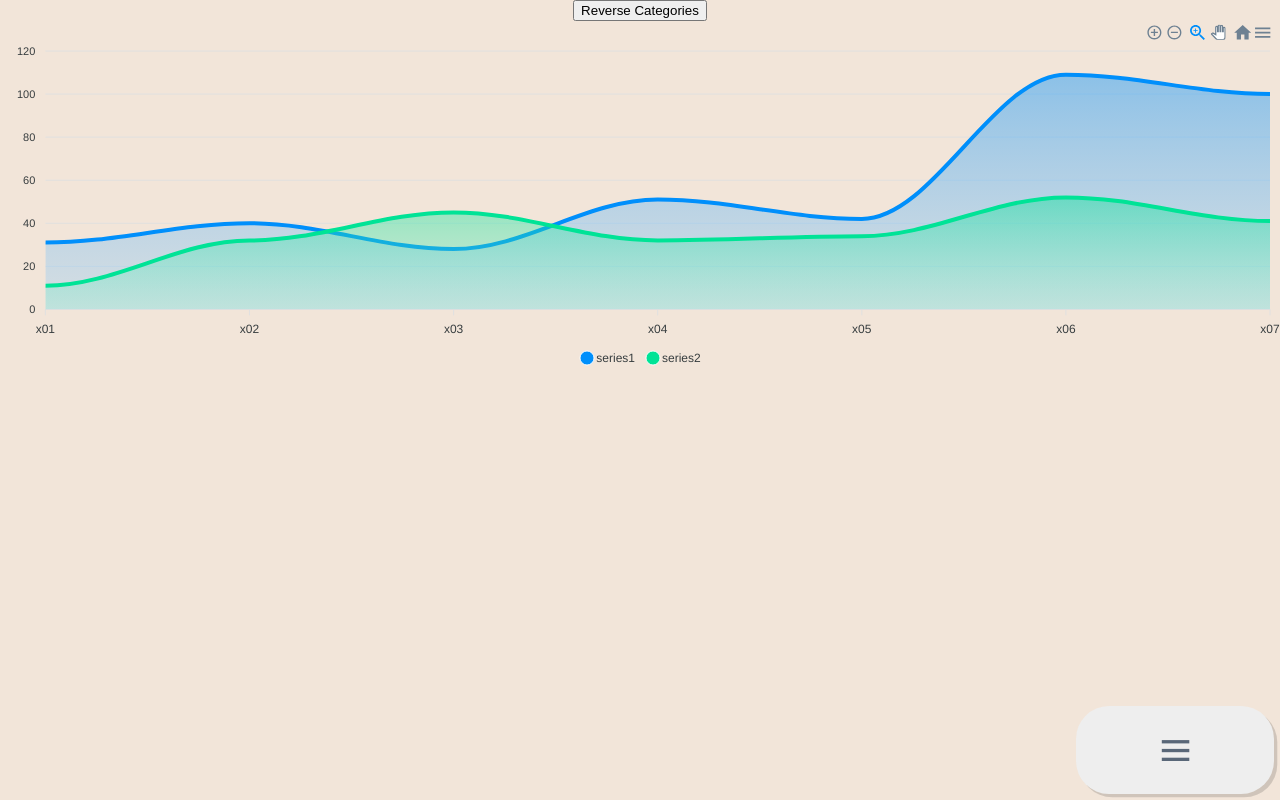
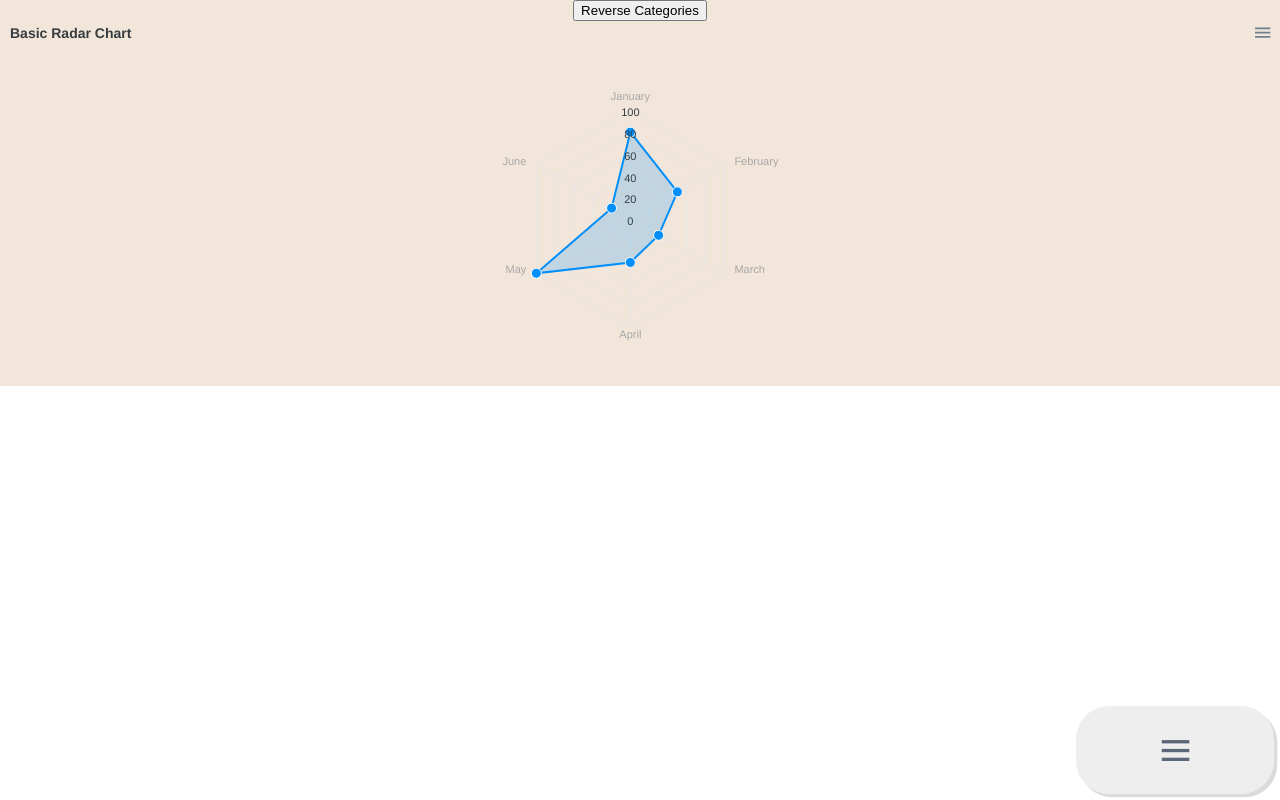
Before and after one commit to JuneHyung/CatList, a React (Create React App) app in the folder FrontEnd/: page /visitChart in a window 1280 px wide. Built offline with nearby package versions, Linux system fonts and the light colour scheme; a web font is replaced by a local one.

Commit message:
feat : CatDetail Page Design, Chart 변경 => Area -> Radar로 변경

```diff
--- a/FrontEnd/src/assets/css/App.scss
+++ b/FrontEnd/src/assets/css/App.scss
@@ -9,6 +9,7 @@
 @import './menu/menu.scss';
 @import './intro/introPage.scss';
 @import './catList/catListPage.scss';
+@import './catList/catDetail.scss';
 @import './catList/avatar.scss';
 
 .App {
@@ -17,7 +18,9 @@
 }
 
 .content-box{
-  height:100vh;
+  max-width:1440px;
+  margin: 0 auto;
+  height:100%;
 }
 
 .ProseMirror {
--- /dev/null
+++ b/FrontEnd/src/assets/css/catList/catDetail.scss
@@ -0,0 +1,23 @@
+.cat-detail-wrap{
+  display:flex;
+  flex:9;
+  padding: 0 1rem;
+  flex-direction: column;
+  .top-info-wrap, .bottom-info-wrap{
+    display:flex;
+    flex-direction: row;
+  }
+  .bottom-info-wrap{
+    .chart-box{
+      display:flex;
+      flex:6;
+    border:1px solid red;
+    }
+    .map-box{
+      display:flex;
+      flex:6;
+    border:1px solid red;
+
+    }
+  }
+}
--- a/FrontEnd/src/componenets/catList/CatDetail.jsx
+++ b/FrontEnd/src/componenets/catList/CatDetail.jsx
@@ -1,6 +1,31 @@
+import { useSelector } from "react-redux";
+import MdiIcon from "../common/MdiIcon";
+import RadarChart from "../chart/RadarChart";
+
 const CatDetailPage = () => {
+  const {selectedCat} = useSelector((state)=>state.cat)
+
   return (
-    <div className="cat-list">detailPage</div>
+    <div className="cat-detail-wrap">
+      <div className="top-info-wrap">
+        <div className="profile-box">
+          <img src={`images/cats/cat${selectedCat.kind_code.replace(/catKind/g, "")}.jpg`} alt="catProfile" />
+        </div>
+        <div className="info-box">
+          <p>품종 : {selectedCat.kind_name}</p>
+          <p>이름 : {selectedCat.cat_name}</p>
+          <p>나이 : {selectedCat.cat_age} 살</p>
+          <p>등록일 : {selectedCat.create_date}</p>
+          <p><MdiIcon name="mdiEye"></MdiIcon>{selectedCat.see}</p>
+        </div>
+      </div>
+      <div className="bottom-info-wrap">
+        <div className="chart-box">
+          <RadarChart />
+        </div>
+        <div className="map-box"></div>
+      </div>
+    </div>
   )
 }
 export default CatDetailPage;
--- a/FrontEnd/src/componenets/chart/AreaChart.jsx
+++ b/FrontEnd/src/componenets/chart/RadarChart.jsx
@@ -5,25 +5,21 @@ import ReactApexChart from 'react-apexcharts';
 const AreaChart = () =>{
 
   const [series, setSeries] = useState([{
-    name: 'series1',
-    data: [31, 40, 28, 51, 42, 109, 100]
-  }, {
-    name: 'series2',
-    data: [11, 32, 45, 32, 34, 52, 41]
+    name: 'Series 1',
+    data: [80, 50, 30, 40, 100, 20],
   }]);
 
   const [options, setOptions] = useState({
     chart: {
       height: 350,
-      type: 'area'
+      type: 'radar',
     },
-    dataLabels: {
-      enabled: false
+    title: {
+      text: 'Basic Radar Chart'
     },
-    stroke: {
-      curve: 'smooth'
-    },
-    xaxis: { categories: ['x01','x02','x03','x04','x05','x06','x07']}
+    xaxis: {
+      categories: ['January', 'February', 'March', 'April', 'May', 'June']
+    }
   })
 
   const changeXAxis = () =>{
@@ -39,7 +35,7 @@ const AreaChart = () =>{
   return (
     <div>
       <button onClick={changeXAxis}>Reverse Categories</button>
-        <ReactApexChart options={options} series={series} type={'area'} height={350}/>
+        <ReactApexChart options={options} series={series} type='radar' height={350}/>
     </div>
   )
 }
--- a/FrontEnd/src/componenets/common/Modal.jsx
+++ b/FrontEnd/src/componenets/common/Modal.jsx
@@ -1,5 +1,3 @@
-import { useSelector } from "react-redux"
-
 const CustomModal = () =>{
   return (
     <div className="block">
--- a/FrontEnd/src/pages/VisitChartPage.jsx
+++ b/FrontEnd/src/pages/VisitChartPage.jsx
@@ -1,8 +1,8 @@
-import AreaChart from "../componenets/chart/AreaChart"
+import RadarChart from "../componenets/chart/RadarChart"
 
 const VisitChartPage = () =>{
   return (
-    <AreaChart />
+    <RadarChart />
   )
 }
 
```
